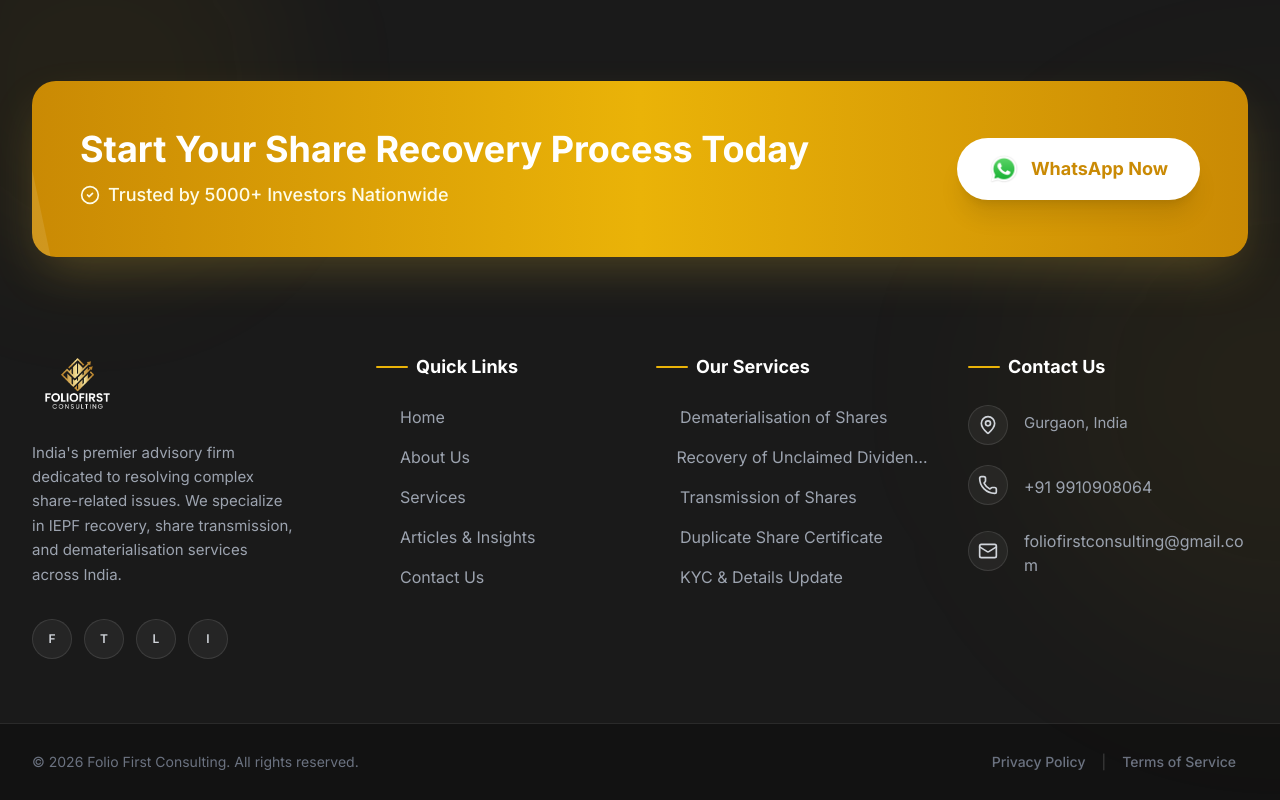
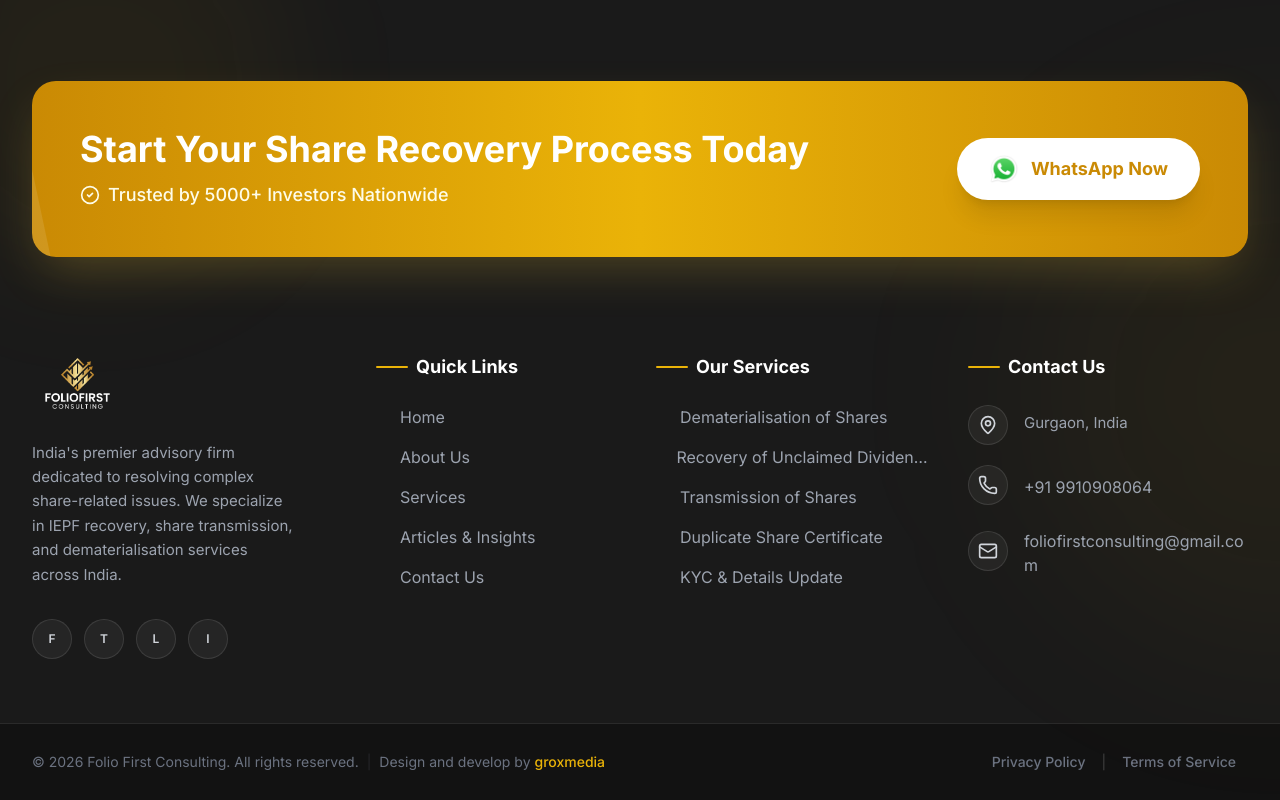
Before and after one commit to code-x-prime/folio-first, a Next.js app: page / in a window 1280 px wide. Shown: the part 7298-8098 px from the top of the page. Built offline with nearby package versions, Linux system fonts and the light colour scheme.

Commit message:
feat: add new Footer component with quick links, services, contact information, and a WhatsApp CTA.

```diff
--- a/src/components/layout/Footer.jsx
+++ b/src/components/layout/Footer.jsx
@@ -201,6 +201,10 @@ export default function Footer() {
           <div className="py-5 flex flex-col md:flex-row items-center justify-between gap-3 text-sm text-gray-500">
             <p className="text-center md:text-left">
               &copy; {currentYear} Folio First Consulting. All rights reserved.
+              <span className="mx-2 hidden md:inline opacity-20">|</span>
+              <span className="block md:inline mt-1 md:mt-0">
+                Design and develop by <a href="http://groxmedia.in/" target="_blank" rel="noopener noreferrer" className="text-yellow-500 hover:text-yellow-400 font-medium transition-colors">groxmedia</a>
+              </span>
             </p>
             <nav aria-label="Footer legal links" className="flex items-center gap-1">
               <Link
```
